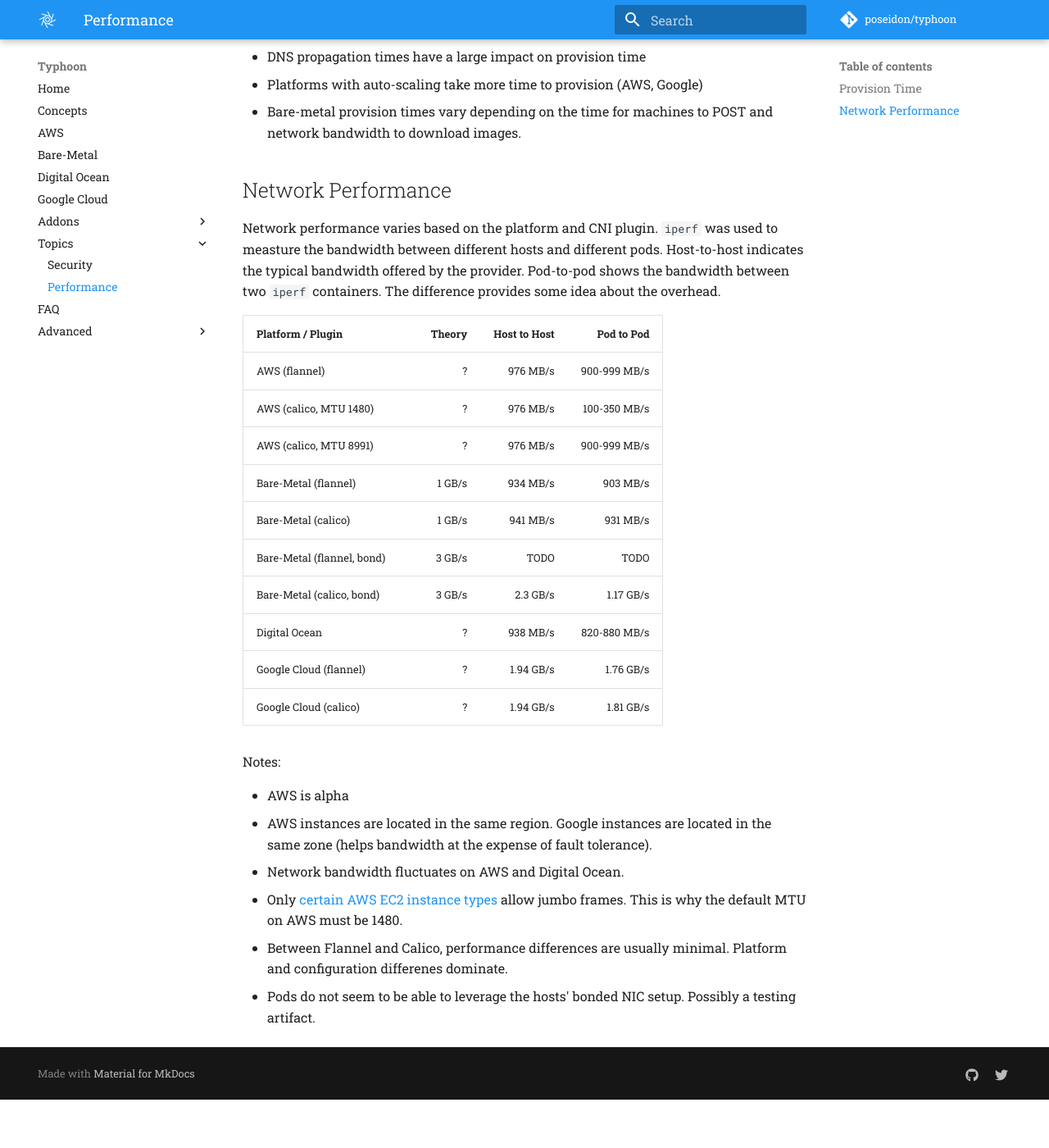
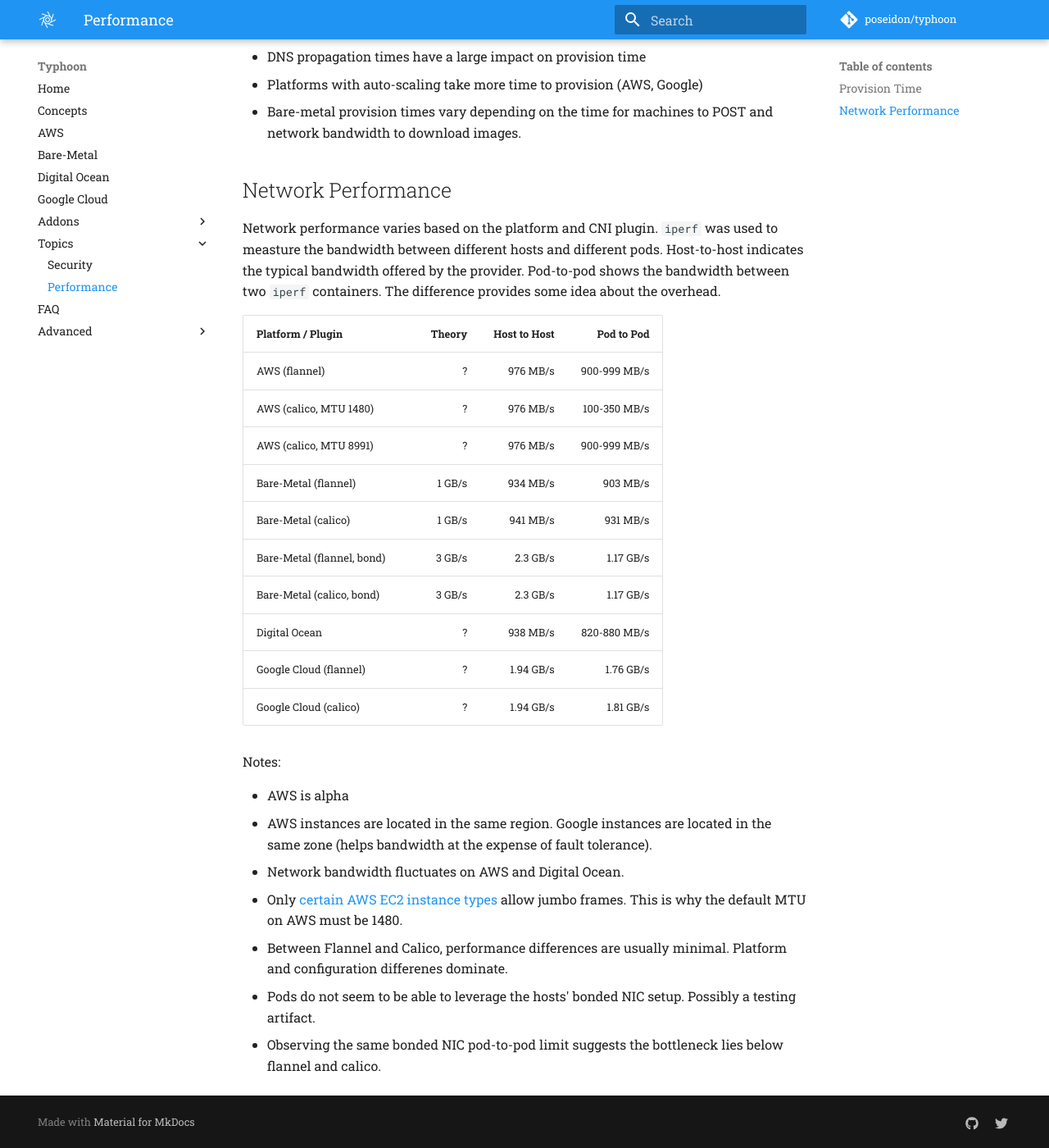
Before and after one commit to poseidon/typhoon, an MkDocs documentation site: the page built from docs/topics/performance.md, in a window 1280 px wide and 1400 px high, scrolled down 576 px. Shown: the whole window at 82% size. Built offline with MkDocs 1.6.1 and Material for MkDocs 9.7.7, drawn with Linux system fonts in a browser that asks for light colours; comment, search, counter and statistics services are not loaded; old or Windows-style settings are respelled for this version of MkDocs; before the commit the page ends 1917 px from its top, so only the background shows below that.

Commit message:
Add performance benchmark for flannel with bonded NICs

```diff
--- a/docs/topics/performance.md
+++ b/docs/topics/performance.md
@@ -29,7 +29,7 @@
 | AWS (calico, MTU 8991)     | ?      | 976 MB/s     | 900-999 MB/s |
 | Bare-Metal (flannel)       | 1 GB/s | 934 MB/s     | 903 MB/s     |
 | Bare-Metal (calico)        | 1 GB/s | 941 MB/s     | 931 MB/s     |
-| Bare-Metal (flannel, bond) | 3 GB/s | TODO         | TODO         |
+| Bare-Metal (flannel, bond) | 3 GB/s |  2.3 GB/s    | 1.17 GB/s    |
 | Bare-Metal (calico, bond)  | 3 GB/s |  2.3 GB/s    | 1.17 GB/s    |
 | Digital Ocean              | ?      | 938 MB/s     | 820-880 MB/s |
 | Google Cloud (flannel)     | ?      | 1.94 GB/s    | 1.76 GB/s    |
@@ -43,3 +43,4 @@
 * Only [certain AWS EC2 instance types](http://docs.aws.amazon.com/AWSEC2/latest/UserGuide/network_mtu.html#jumbo_frame_instances) allow jumbo frames. This is why the default MTU on AWS must be 1480.
 * Between Flannel and Calico, performance differences are usually minimal. Platform and configuration differenes dominate.
 * Pods do not seem to be able to leverage the hosts' bonded NIC setup. Possibly a testing artifact.
+* Observing the same bonded NIC pod-to-pod limit suggests the bottleneck lies below flannel and calico.
```
